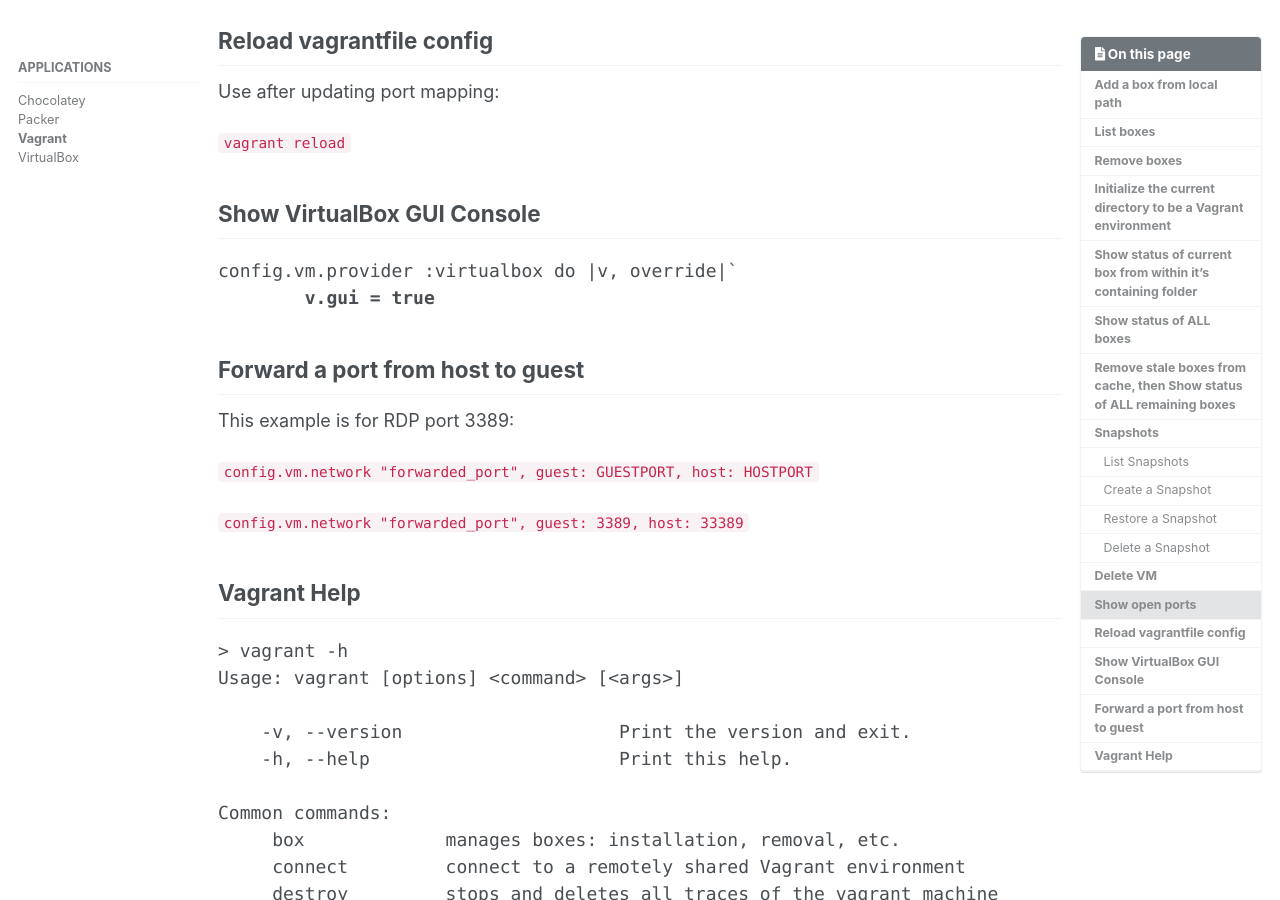
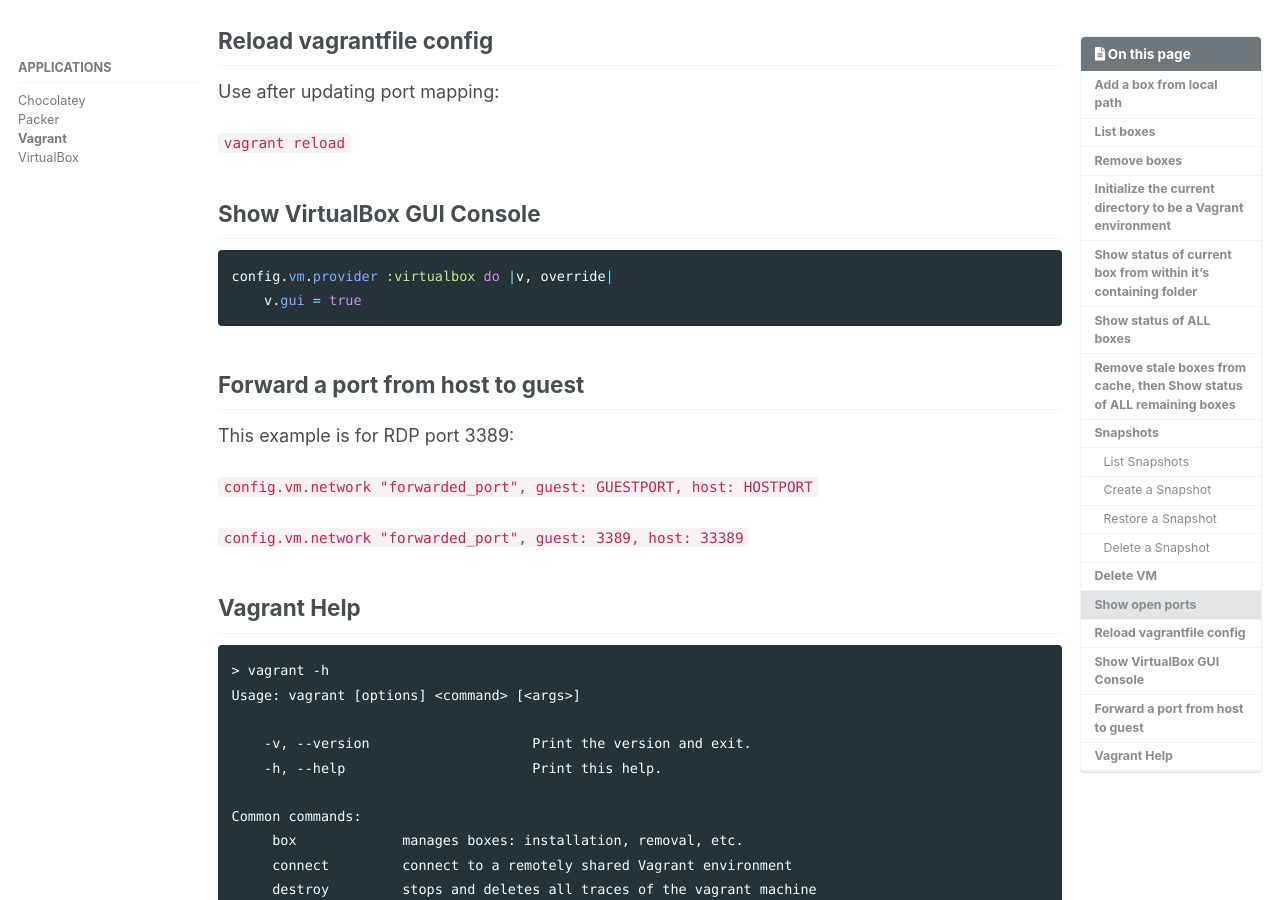
Before and after one commit to adamrushuk/adamrushuk.github.io, a Jekyll site: the page built from _cheatsheets/40-vagrant.md, in a window 1280 px wide and 900 px high, scrolled down 2065 px. Built offline with Jekyll 4.4.1, drawn with Linux system fonts in a browser that asks for light colours; cached includes are drawn as plain includes.

Commit message:
Changed code formatting

````diff
--- a/_cheatsheets/40-vagrant.md
+++ b/_cheatsheets/40-vagrant.md
@@ -80,10 +80,10 @@
 
 ## Show VirtualBox GUI Console
 
-<pre>
-config.vm.provider :virtualbox do |v, override|`
-        <b>v.gui = true</b>
-</pre>
+```ruby
+config.vm.provider :virtualbox do |v, override|
+    v.gui = true
+```
 
 ## Forward a port from host to guest
 
@@ -95,7 +95,7 @@
 
 ## Vagrant Help
 
-```code
+```
 > vagrant -h
 Usage: vagrant [options] <command> [<args>]
 
````
Also changed, not shown: _cheatsheets/20-chocolatey.md (+1 -3 lines), _cheatsheets/50-virtualbox.md (+1 -6 lines).
